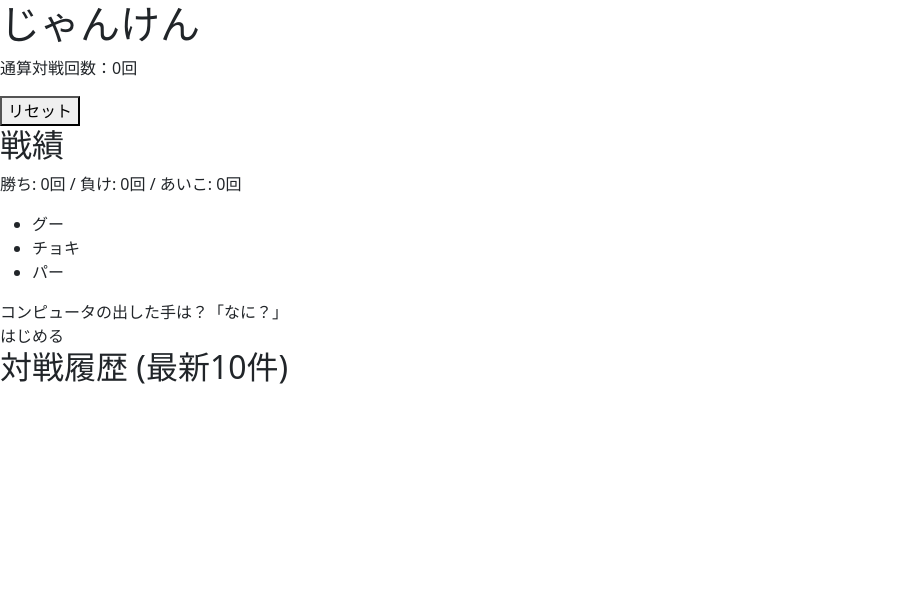
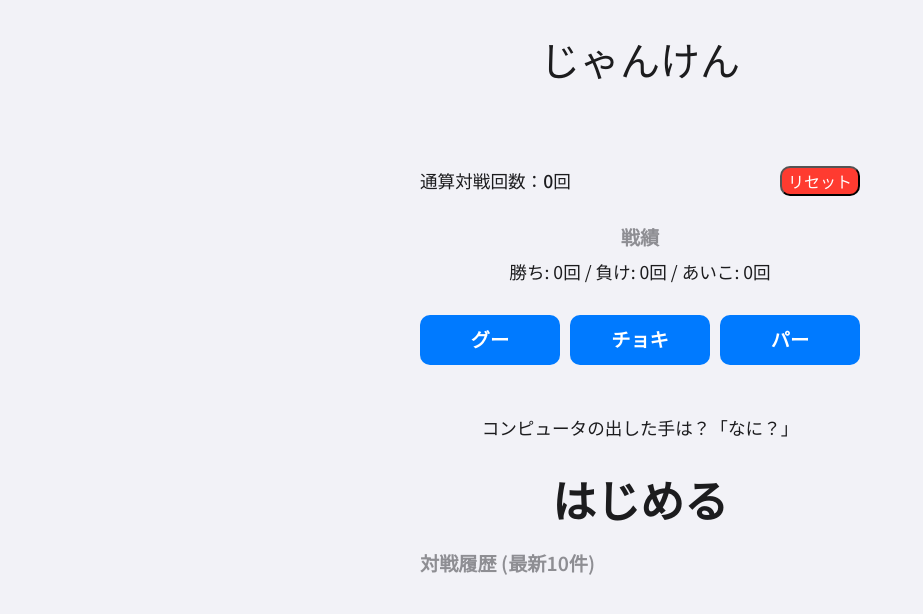
Before and after one commit to miyazato-code/kadai01_janken, a plain HTML site: page index.html in a window 1280 px wide. Shown: the whole page, without its empty margins (0-923 px from the left). Drawn offline with nearby package versions, Linux system fonts and the light colour scheme; a web font is replaced by a local one.

Commit message:
style.cssのlink修正

```diff
--- a/index.html
+++ b/index.html
@@ -18,7 +18,7 @@
 
 
     <!-- Style CSS -->
-    <link rel="stylesheet" href="css/test.css">
+    <link rel="stylesheet" href="css/style.css">
 
     <title>じゃんけん</title>
 </head>
```
